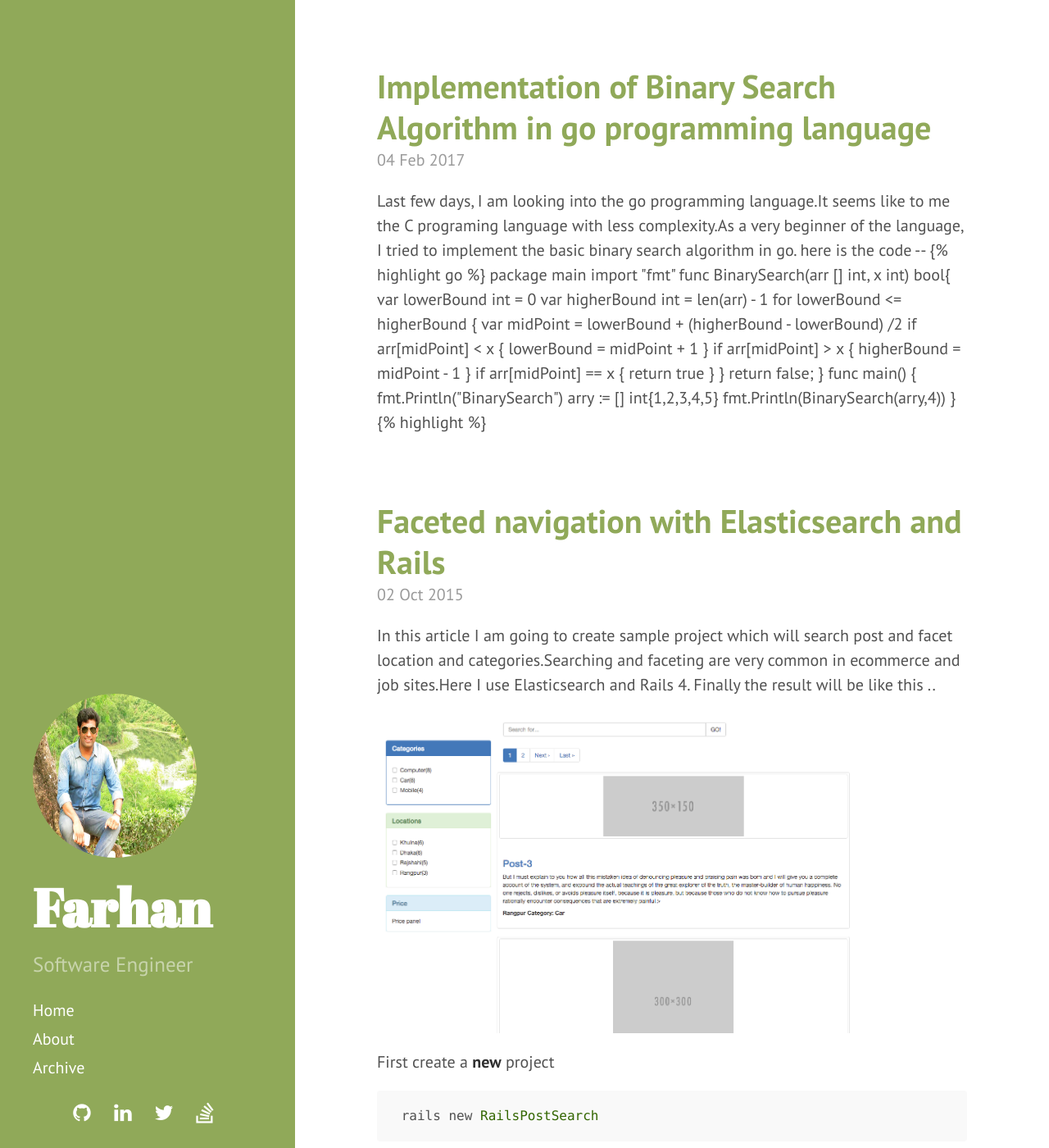
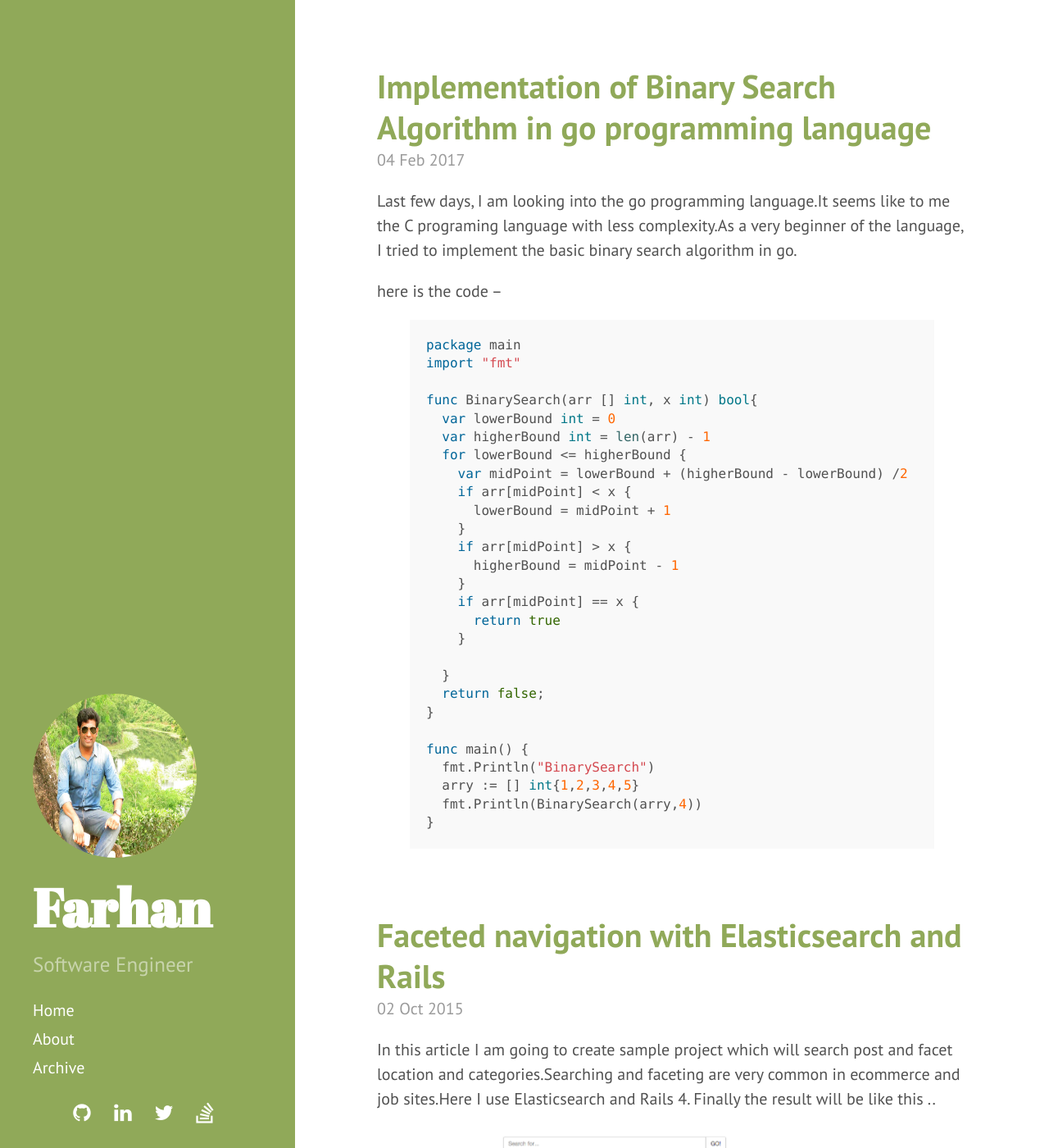
Before and after one commit to frhan/frhan.github.io, a Jekyll site: the page built from index.html, in a window 1280 px wide and 1400 px high. Shown: the whole window at 82% size. Built offline with Jekyll 4.4.1, drawn with Linux system fonts in a browser that asks for light colours; nearby versions of some CDN libraries; the list of posts is cut into pages by our own code; grey boxes are pictures that could not be loaded.

Commit message:
added the go algorithms

```diff
--- a/_posts/2017-02-04-binary-search-implementation-in-go.md
+++ b/_posts/2017-02-04-binary-search-implementation-in-go.md
@@ -36,4 +36,5 @@
   arry := [] int{1,2,3,4,5}
   fmt.Println(BinarySearch(arry,4))
 }
-{% highlight %}
+
+{% endhighlight %}
```
